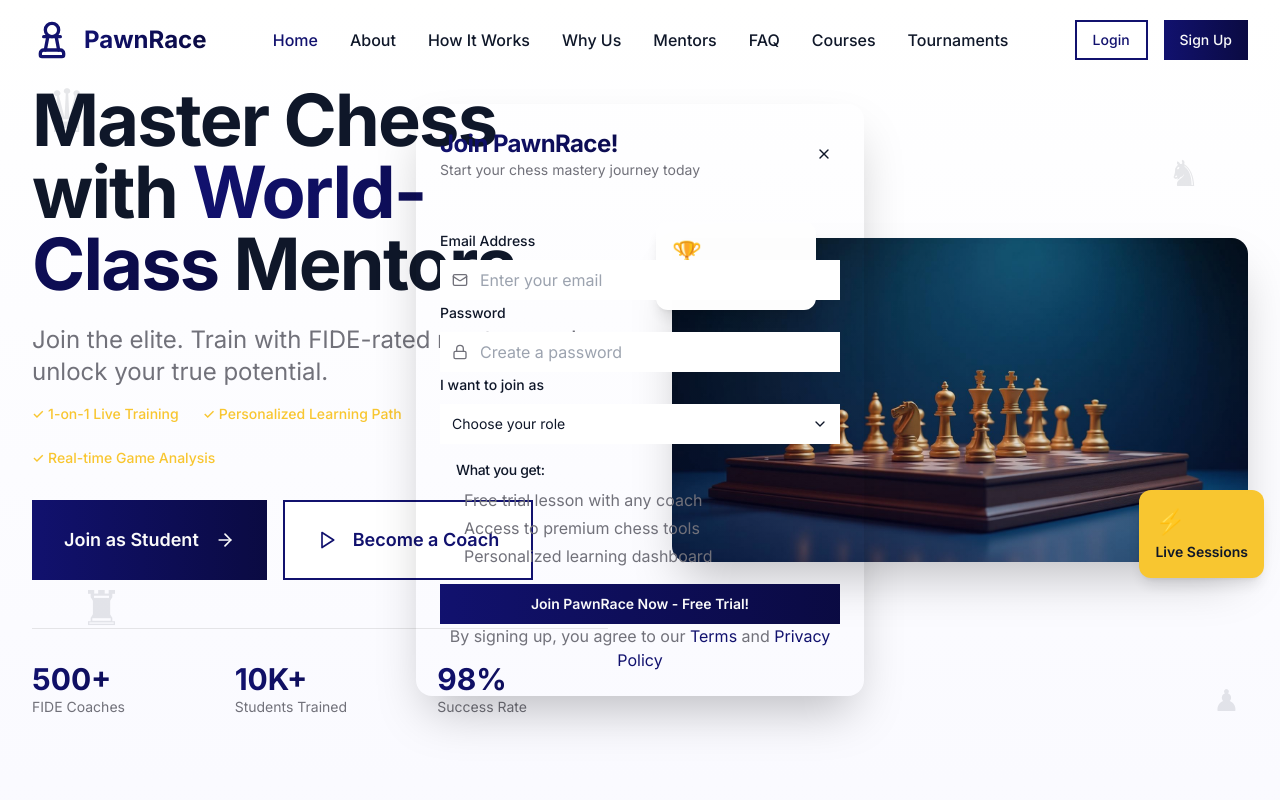
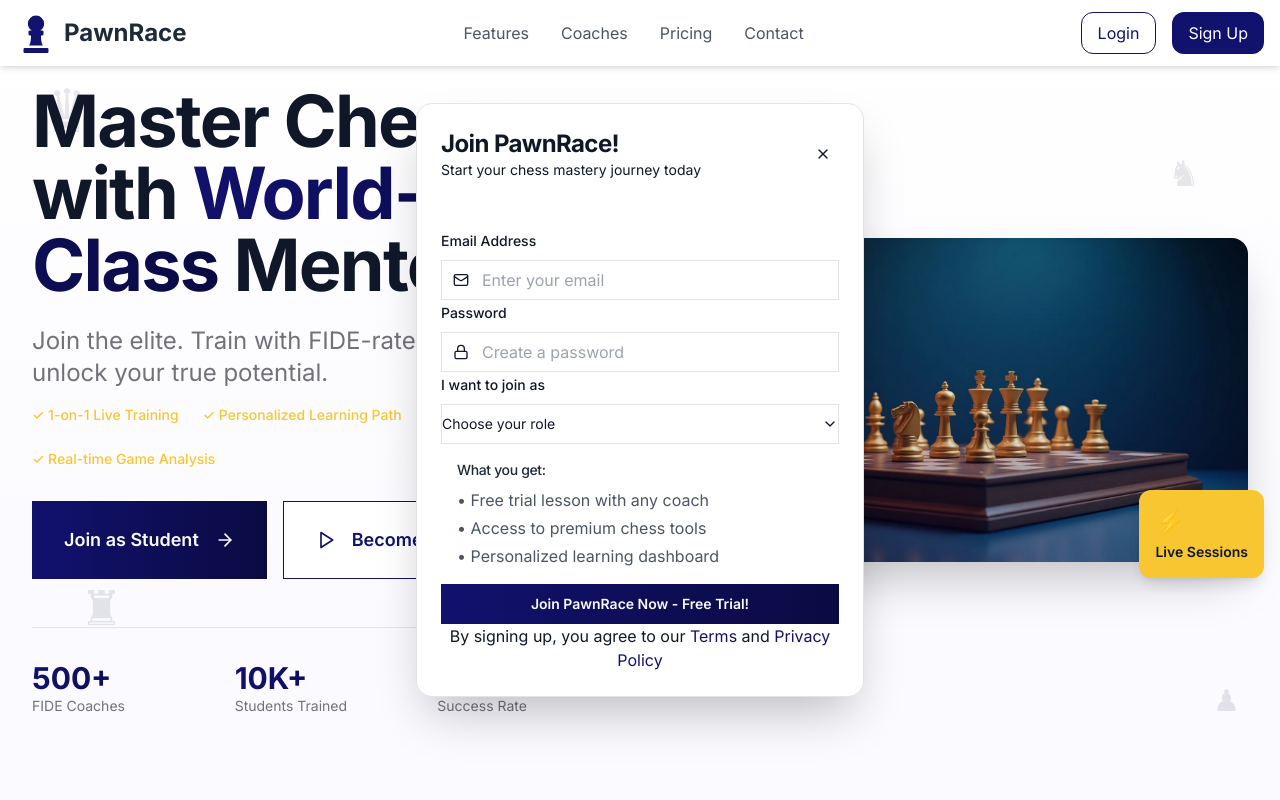
Before and after one commit to Satyajit-tech2006/pawnrace-launchpad, a React (Vite) app: page / in a window 1280 px wide. Shown: the top 800 px of the page. Built offline with nearby package versions, Linux system fonts and the light colour scheme.

Commit message:
Changed some component

```diff
--- a/package.json
+++ b/package.json
@@ -53,6 +53,7 @@
     "react-day-picker": "^8.10.1",
     "react-dom": "^18.3.1",
     "react-hook-form": "^7.53.0",
+    "react-icons": "^5.5.0",
     "react-resizable-panels": "^2.1.3",
     "react-router-dom": "^6.26.2",
     "recharts": "^2.12.7",
--- a/src/components/AutoPopup.tsx
+++ b/src/components/AutoPopup.tsx
@@ -1,5 +1,5 @@
-import React, { useState, useEffect } from 'react';
-import { X, Mail, Lock, ChevronDown } from 'lucide-react';
+import React, { useState } from 'react';
+import { X, Mail, Lock } from 'lucide-react';
 import { Button } from '@/components/ui/button';
 import { Input } from '@/components/ui/input';
 import { Label } from '@/components/ui/label';
@@ -18,7 +18,6 @@ const AutoPopup: React.FC<AutoPopupProps> = ({ onClose }) => {
 
   const handleSubmit = (e: React.FormEvent) => {
     e.preventDefault();
-    // Handle form submission here
     console.log('Auto popup form submitted:', formData);
     onClose();
   };
@@ -29,12 +28,13 @@ const AutoPopup: React.FC<AutoPopupProps> = ({ onClose }) => {
 
   return (
     <div className="fixed inset-0 bg-black/50 backdrop-blur-sm z-50 flex items-center justify-center p-4 animate-fade-in">
-      <div className="bg-card border border-border rounded-2xl shadow-2xl max-w-md w-full animate-scale-in">
+      <div className="bg-white border border-gray-200 rounded-2xl shadow-2xl max-w-md w-full animate-scale-in">
+
         {/* Header */}
-        <div className="flex items-center justify-between p-6 border-b border-border">
+        <div className="flex items-center justify-between p-6 border-b border-gray-200">
           <div>
-            <h2 className="text-2xl font-bold text-gradient">Join PawnRace!</h2>
-            <p className="text-sm text-muted-foreground mt-1">
+            <h2 className="text-2xl font-bold text-gray-900">Join PawnRace!</h2>
+            <p className="text-sm text-gray-500 mt-1">
               Start your chess mastery journey today
             </p>
           </div>
@@ -42,7 +42,7 @@ const AutoPopup: React.FC<AutoPopupProps> = ({ onClose }) => {
             variant="ghost"
             size="sm"
             onClick={onClose}
-            className="h-8 w-8 p-0 hover:bg-muted rounded-full"
+            className="h-8 w-8 p-0 hover:bg-gray-100 rounded-full"
           >
             <X className="h-4 w-4" />
           </Button>
@@ -52,11 +52,9 @@ const AutoPopup: React.FC<AutoPopupProps> = ({ onClose }) => {
         <form onSubmit={handleSubmit} className="p-6 space-y-6">
           {/* Email */}
           <div className="space-y-2">
-            <Label htmlFor="popup-email" className="text-sm font-medium">
-              Email Address
-            </Label>
+            <Label htmlFor="popup-email">Email Address</Label>
             <div className="relative">
-              <Mail className="absolute left-3 top-1/2 -translate-y-1/2 h-4 w-4 text-muted-foreground" />
+              <Mail className="absolute left-3 top-1/2 -translate-y-1/2 h-4 w-4 text-gray-400" />
               <Input
                 id="popup-email"
                 type="email"
@@ -71,11 +69,9 @@ const AutoPopup: React.FC<AutoPopupProps> = ({ onClose }) => {
 
           {/* Password */}
           <div className="space-y-2">
-            <Label htmlFor="popup-password" className="text-sm font-medium">
-              Password
-            </Label>
+            <Label htmlFor="popup-password">Password</Label>
             <div className="relative">
-              <Lock className="absolute left-3 top-1/2 -translate-y-1/2 h-4 w-4 text-muted-foreground" />
+              <Lock className="absolute left-3 top-1/2 -translate-y-1/2 h-4 w-4 text-gray-400" />
               <Input
                 id="popup-password"
                 type="password"
@@ -90,57 +86,29 @@ const AutoPopup: React.FC<AutoPopupProps> = ({ onClose }) => {
 
           {/* Role Selection */}
           <div className="space-y-2">
-            <Label htmlFor="popup-role" className="text-sm font-medium">
-              I want to join as
-            </Label>
+            <Label>I want to join as</Label>
             <Select
               value={formData.role}
               onValueChange={(value) => handleInputChange('role', value)}
-              required
             >
               <SelectTrigger>
                 <SelectValue placeholder="Choose your role" />
               </SelectTrigger>
               <SelectContent>
-                <SelectItem value="student">
-                  <div className="flex items-center gap-2">
-                    <span>🎯</span>
-                    <div>
-                      <div className="font-medium">Student</div>
-                      <div className="text-xs text-muted-foreground">Learn from FIDE masters</div>
-                    </div>
-                  </div>
-                </SelectItem>
-                <SelectItem value="coach">
-                  <div className="flex items-center gap-2">
-                    <span>👨‍🏫</span>
-                    <div>
-                      <div className="font-medium">Coach</div>
-                      <div className="text-xs text-muted-foreground">Teach and earn</div>
-                    </div>
-                  </div>
-                </SelectItem>
+                <SelectItem value="student">🎯 Student - Learn from FIDE masters</SelectItem>
+                <SelectItem value="coach">👨‍🏫 Coach - Teach and earn</SelectItem>
               </SelectContent>
             </Select>
           </div>
 
           {/* Benefits */}
-          <div className="bg-muted/30 rounded-lg p-4 space-y-2">
-            <h4 className="font-medium text-sm text-foreground">What you get:</h4>
-            <div className="space-y-1 text-xs text-muted-foreground">
-              <div className="flex items-center gap-2">
-                <div className="w-1.5 h-1.5 bg-primary rounded-full"></div>
-                <span>Free trial lesson with any coach</span>
-              </div>
-              <div className="flex items-center gap-2">
-                <div className="w-1.5 h-1.5 bg-accent rounded-full"></div>
-                <span>Access to premium chess tools</span>
-              </div>
-              <div className="flex items-center gap-2">
-                <div className="w-1.5 h-1.5 bg-primary rounded-full"></div>
-                <span>Personalized learning dashboard</span>
-              </div>
-            </div>
+          <div className="bg-gray-100 rounded-lg p-4 space-y-2">
+            <h4 className="font-medium text-sm text-gray-800">What you get:</h4>
+            <ul className="space-y-1 text-xs text-gray-600">
+              <li>• Free trial lesson with any coach</li>
+              <li>• Access to premium chess tools</li>
+              <li>• Personalized learning dashboard</li>
+            </ul>
           </div>
 
           {/* Submit Button */}
@@ -153,7 +121,7 @@ const AutoPopup: React.FC<AutoPopupProps> = ({ onClose }) => {
           </Button>
 
           {/* Footer */}
-          <p className="text-xs text-center text-muted-foreground">
+          <p className="text-xs text-center text-gray-500">
             By signing up, you agree to our{' '}
             <a href="#" className="text-primary hover:underline">Terms</a> and{' '}
             <a href="#" className="text-primary hover:underline">Privacy Policy</a>
--- a/src/components/Navbar.jsx
+++ b/src/components/Navbar.jsx
@@ -1,147 +1,80 @@
-// Navigation Component for PawnRace Chess Academy
-// Responsive navigation bar with mobile menu support
+import React, { useState } from "react";
+import { Menu, X } from "lucide-react";
+import { FaChessPawn } from "react-icons/fa";
 
-import React, { useState, useEffect } from 'react';
-import { Menu, X, ChessPawn } from 'lucide-react';
-import { Button } from '@/components/ui/button';
-import { Link, useLocation } from 'react-router-dom';
-
-// Navigation bar component with responsive design
-function Navbar({ onLoginClick }) {
-  const [hasScrolled, setHasScrolled] = useState(false);
-  const [showMobileMenu, setShowMobileMenu] = useState(false);
-
-  // Track scroll position to change navbar appearance
-  useEffect(() => {
-    function handleScrollChange() {
-      setHasScrolled(window.scrollY > 50);
-    }
-
-    window.addEventListener('scroll', handleScrollChange);
-    return () => window.removeEventListener('scroll', handleScrollChange);
-  }, []);
-
-  const currentLocation = useLocation();
-
-  // Define navigation links
-  const navigationLinks = [
-    { href: '/', label: 'Home' },
-    { href: '/about', label: 'About' },
-    { href: '/how-it-works', label: 'How It Works' },
-    { href: '/why-us', label: 'Why Us' },
-    { href: '/mentors', label: 'Mentors' },
-    { href: '/faq', label: 'FAQ' },
-    { href: '/courses', label: 'Courses' },
-    { href: '/tournaments', label: 'Tournaments' },
-  ];
-
-  // Handle mobile menu link clicks
-  function handleMobileLinkClick() {
-    setShowMobileMenu(false);
-  }
-
-  // Handle mobile login button clicks
-  function handleMobileLogin() {
-    onLoginClick();
-    setShowMobileMenu(false);
-  }
+const Navbar = () => {
+  const [isOpen, setIsOpen] = useState(false);
 
   return (
-    <nav className={`fixed top-0 left-0 right-0 z-50 transition-all duration-300 ${
-      hasScrolled ? 'bg-white/95 backdrop-blur-md shadow-lg' : 'bg-transparent'
-    }`}>
-      <div className="container mx-auto px-4 sm:px-6 lg:px-8">
-        <div className="flex items-center justify-between h-16 lg:h-20">
-
-          {/* Logo Section */}
-          <Link to="/" className="flex items-center space-x-3 hover:scale-105 transition-transform duration-200">
-            <ChessPawn className="h-10 w-10 text-primary animate-pulse" />
-            <span className="text-2xl font-bold text-gradient bg-gradient-to-r from-primary to-primary/70 bg-clip-text">PawnRace</span>
-          </Link>
-
-          {/* Desktop Navigation Links */}
-          <div className="hidden lg:flex items-center space-x-8">
-            {navigationLinks.map((link) => (
-              <Link
-                key={link.href}
-                to={link.href}
-                className={`text-foreground hover:text-primary transition-colors duration-200 font-medium ${
-                  currentLocation.pathname === link.href ? 'text-primary' : ''
-                }`}
-              >
-                {link.label}
-              </Link>
-            ))}
+    <nav className="bg-white shadow-md fixed w-full top-0 left-0 z-50">
+      <div className="container mx-auto px-4 py-3 flex justify-between items-center">
+        {/* Logo */}
+        <div className="flex items-center space-x-2">
+          <FaChessPawn className="h-10 w-10 text-primary animate-pulse" />
+          <span className="text-2xl font-bold text-gray-800">PawnRace</span>
         </div>
 
-          {/* Desktop Authentication Buttons */}
-          <div className="hidden lg:flex items-center space-x-4">
-            <Button
-              variant="outline"
-              onClick={onLoginClick}
-              className="btn-outline"
-            >
-              Login
-            </Button>
-            <Button
-              onClick={onLoginClick}
-              className="btn-hero"
-            >
-              Sign Up
-            </Button>
+        {/* Desktop Links */}
+        <div className="hidden md:flex space-x-8">
+          <a href="#features" className="text-gray-600 hover:text-primary transition">
+            Features
+          </a>
+          <a href="#coaches" className="text-gray-600 hover:text-primary transition">
+            Coaches
+          </a>
+          <a href="#pricing" className="text-gray-600 hover:text-primary transition">
+            Pricing
+          </a>
+          <a href="#contact" className="text-gray-600 hover:text-primary transition">
+            Contact
+          </a>
         </div>
 
-          {/* Mobile Menu Toggle Button */}
-          <div className="lg:hidden">
-            <Button
-              variant="ghost"
-              size="sm"
-              onClick={() => setShowMobileMenu(!showMobileMenu)}
-            >
-              {showMobileMenu ? <X className="h-6 w-6" /> : <Menu className="h-6 w-6" />}
-            </Button>
+        {/* Buttons */}
+        <div className="hidden md:flex space-x-4">
+          <button className="px-4 py-2 text-primary border border-primary rounded-lg hover:bg-primary hover:text-white transition">
+            Login
+          </button>
+          <button className="px-4 py-2 bg-primary text-white rounded-lg hover:bg-primary-dark transition">
+            Sign Up
+          </button>
+        </div>
+
+        {/* Mobile Menu Button */}
+        <div className="md:hidden">
+          <button onClick={() => setIsOpen(!isOpen)}>
+            {isOpen ? <X className="h-8 w-8 text-gray-800" /> : <Menu className="h-8 w-8 text-gray-800" />}
+          </button>
         </div>
       </div>
 
       {/* Mobile Menu */}
-        {showMobileMenu && (
-          <div className="lg:hidden bg-white border-t border-border">
-            <div className="px-2 pt-2 pb-3 space-y-1">
-              {navigationLinks.map((link) => (
-                <Link
-                  key={link.href}
-                  to={link.href}
-                  className={`block px-3 py-2 text-foreground hover:text-primary transition-colors duration-200 ${
-                    currentLocation.pathname === link.href ? 'text-primary' : ''
-                  }`}
-                  onClick={handleMobileLinkClick}
-                >
-                  {link.label}
-                </Link>
-              ))}
-
-              {/* Mobile Authentication Buttons */}
-              <div className="px-3 py-2 space-y-2">
-                <Button
-                  variant="outline"
-                  onClick={handleMobileLogin}
-                  className="w-full btn-outline"
-                >
+      {isOpen && (
+        <div className="md:hidden bg-white shadow-lg">
+          <div className="px-4 py-3 space-y-3">
+            <a href="#features" className="block text-gray-600 hover:text-primary transition">
+              Features
+            </a>
+            <a href="#coaches" className="block text-gray-600 hover:text-primary transition">
+              Coaches
+            </a>
+            <a href="#pricing" className="block text-gray-600 hover:text-primary transition">
+              Pricing
+            </a>
+            <a href="#contact" className="block text-gray-600 hover:text-primary transition">
+              Contact
+            </a>
+            <button className="w-full px-4 py-2 text-primary border border-primary rounded-lg hover:bg-primary hover:text-white transition">
               Login
-                </Button>
-                <Button
-                  onClick={handleMobileLogin}
-                  className="w-full btn-hero"
-                >
+            </button>
+            <button className="w-full px-4 py-2 bg-primary text-white rounded-lg hover:bg-primary-dark transition">
               Sign Up
-                </Button>
-              </div>
+            </button>
           </div>
         </div>
       )}
-      </div>
     </nav>
   );
-}
+};
 
 export default Navbar;
```
Also changed, not shown: 1 other file (tests, documents, lock files or other folders). Lines whose indentation alone changed are shown as unchanged.
